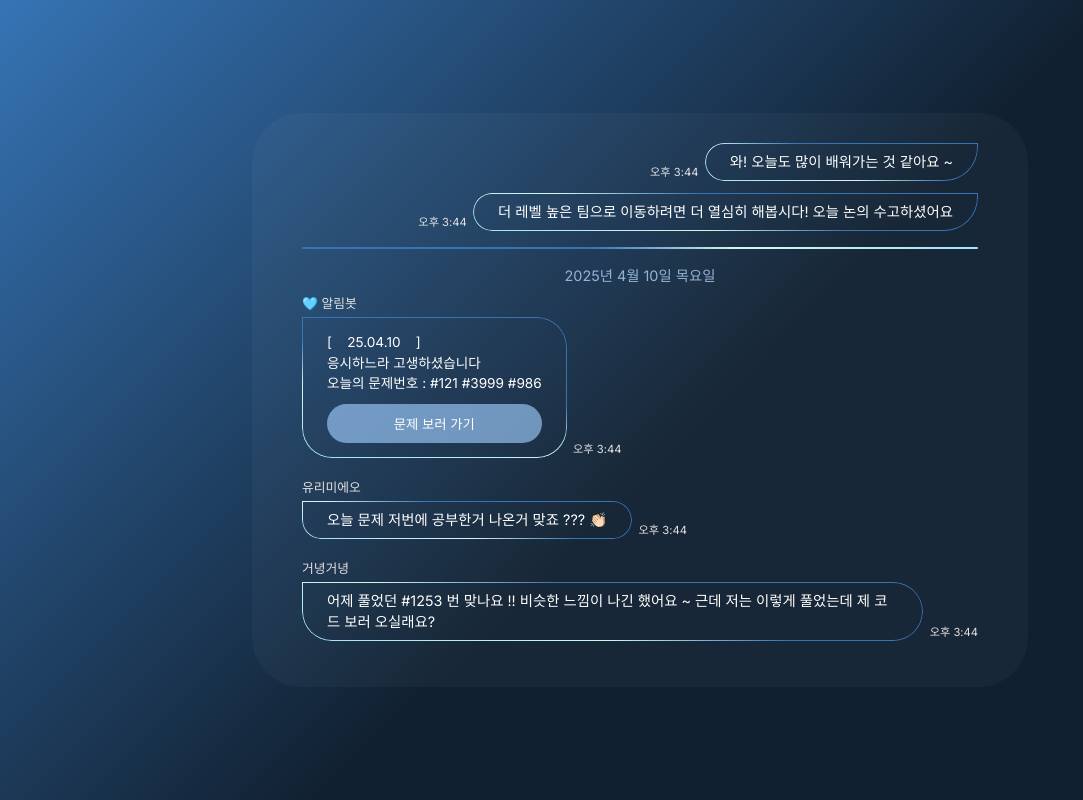
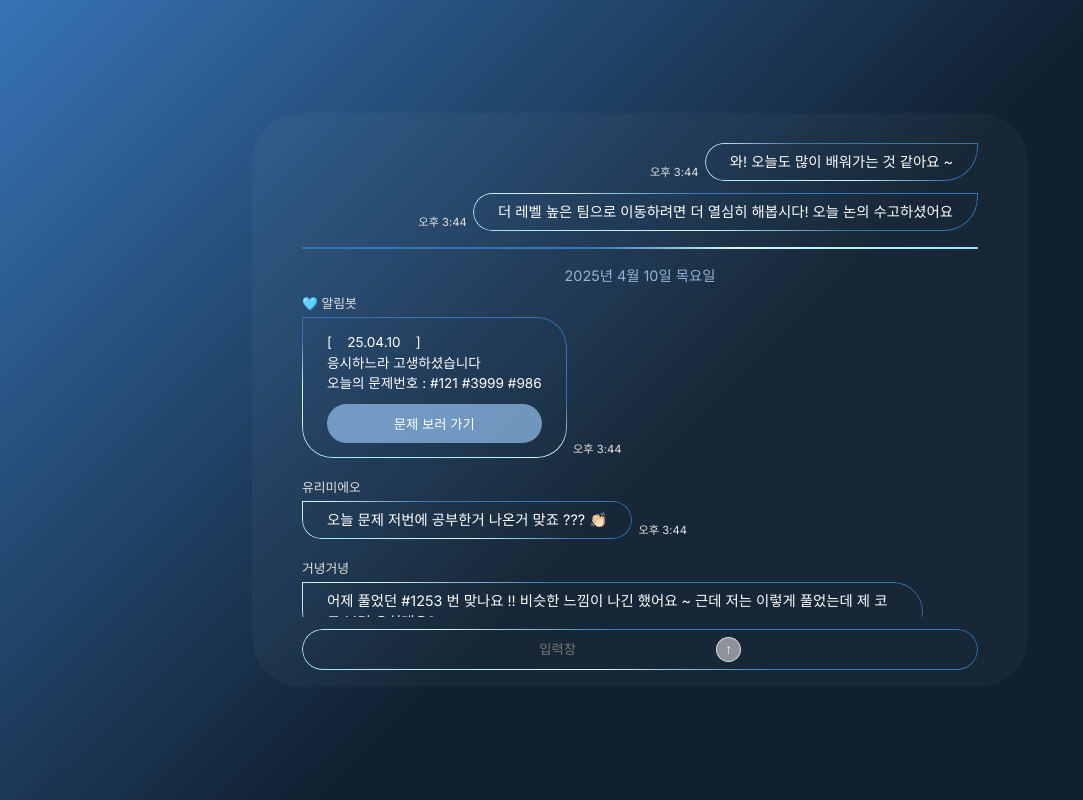
Before and after one commit to PrograMemo-Groom/900pro-fe, a React (Vite) app: page /history in a window 1280 px wide. Shown: the whole page, without its empty margins (0-1083 px from the left). Built offline with nearby package versions, Linux system fonts and the light colour scheme; no server answers.

Commit message:
[design] 입력창 추가

```diff
--- a/src/css/history/Chat.module.scss
+++ b/src/css/history/Chat.module.scss
@@ -164,3 +164,45 @@
         background-color: rgba(102, 149, 200, 0.7);
     }
 }
+
+// 입력창
+.input_container {
+    position: relative;
+    padding: 8px 25px;
+    border-radius: 40px 40px 40px 40px;
+    background-color: transparent;
+    color: white;
+    font-size: 0.9rem;
+    display: inline-block;
+    z-index: 0;
+    margin-top: 1.5vh;
+    margin-bottom: 0.8vh;
+
+    &::before {
+        content: "";
+        position: absolute;
+        inset: 0;
+        border-radius: 50px 50px 50px 50px;
+        padding: 1px; //테두리 두께
+        background: linear-gradient(194deg, #3674B5 43%, #D1F8EF 64%, #A1E3F9 100%);
+        -webkit-mask:
+            linear-gradient(#fff 0 0) content-box,
+            linear-gradient(#fff 0 0);
+        -webkit-mask-composite: xor;
+        mask-composite: exclude;
+        z-index: -1;
+    }
+
+    input{
+        color: #fff;
+    }
+
+    button{
+        background-color: rgba(255, 255, 255, 0.5);
+        border: 0.5px solid rgb(255, 255, 255, 0.7);
+        border-radius: 50px;
+        padding: 4px 8px;
+        color: #fff;
+        cursor: pointer;
+    }
+}
--- a/src/pages/history/Chat.tsx
+++ b/src/pages/history/Chat.tsx
@@ -6,7 +6,7 @@ function Chat() {
     <div>
       <main className={styles.container}>
         {/* 채팅로그 */}
-        <div className={styles.chat_container}>
+        <section className={styles.chat_container}>
           <div className={styles.bubble_container_right}>
             <p className={styles.time}>오후 3:44</p>
             <div className={styles.bubble_right}>
@@ -52,9 +52,13 @@ function Chat() {
             </div>
             <p className={styles.time}>오후 3:44</p>
           </div>
-        </div>
+        </section>
         {/* input */}
-
+        <footer className={styles.input_container}>
+          <input type='text' placeholder='입력창'></input>
+          <button>↑
+          </button>
+        </footer>
       </main>
     </div>
   )
```
